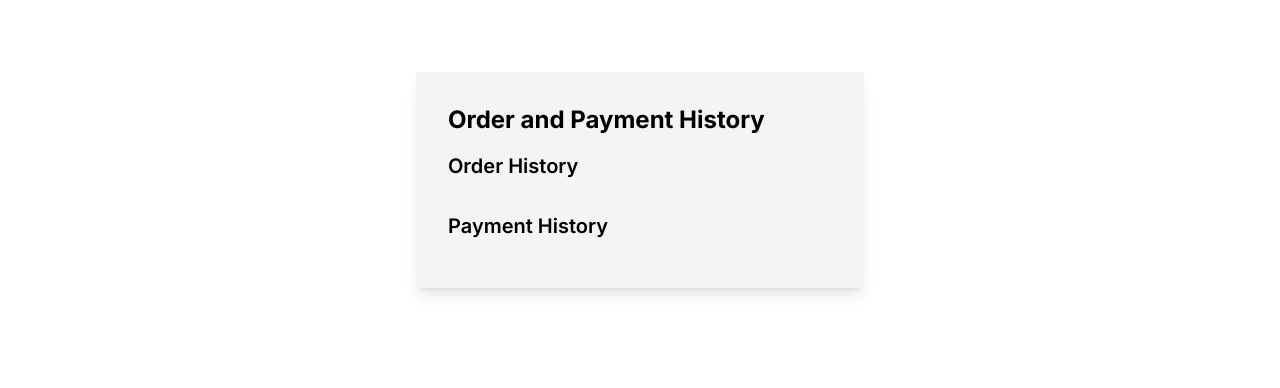
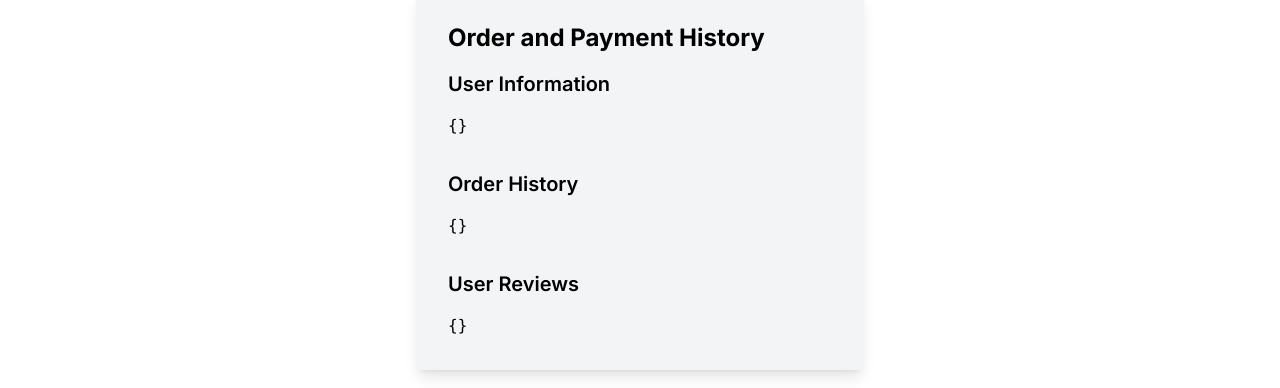
Before and after one commit to jyotishmanshandilya/Health-Hub, a Next.js app: page /user in a window 1280 px wide. Shown: the part 338-726 px from the top of the page. Built offline with nearby package versions, Linux system fonts and the light colour scheme; no server answers; the database is empty.

Commit message:
Update page.js

```diff
--- a/app/user/page.js
+++ b/app/user/page.js
@@ -2,9 +2,9 @@
 import React, { useEffect, useState } from 'react';
 
 const User = () => {
-  //const [userInfo, setUserInfo] = useState({});
-  //const [orderHistory, setOrderHistory] = useState({});
-  //const [allReviews, setallReviews] = useState([]);
+  const [userInfo, setUserInfo] = useState({});
+  const [orderHistory, setOrderHistory] = useState({});
+  const [allReviews, setallReviews] = useState({});
   const [allData, setAllData] = useState({});
 
   useEffect(() => {
@@ -26,9 +26,9 @@ const User = () => {
   }, [])
 
 
-  const userInfo = allData.customer_info;
-  const orderHistory = allData.order_history;
-  const allReviews = allData.user_reviews;
+  // const userInfo = allData.customer_info;
+  // const orderHistory = allData.order_history;
+  // const allReviews = allData.user_reviews;
 
   console.log("all data: ",allData);
   console.log("customer data: ",userInfo);
@@ -41,15 +41,18 @@ const User = () => {
         <h1 className="text-2xl font-bold mb-4">Order and Payment History</h1>
 
         <div className="mb-8">
+          <h2 className="text-xl font-semibold mb-4">User Information</h2>
+          <pre>{JSON.stringify(userInfo, null, 2)}</pre> {/*this function fetches user data - for now it displays useState({})*/ }
+        </div>
+
+        <div className="mb-8">
           <h2 className="text-xl font-semibold mb-4">Order History</h2>
-          {//order history details
-          }
+          <pre>{JSON.stringify(orderHistory, null, 2)}</pre>
         </div>
 
         <div>
-          <h2 className="text-xl font-semibold mb-4">Payment History</h2>
-         {//payment history details
-          }
+          <h2 className="text-xl font-semibold mb-4">User Reviews</h2>
+          <pre>{JSON.stringify(allReviews, null, 2)}</pre>
         </div>
       </div>
     </div>
```
